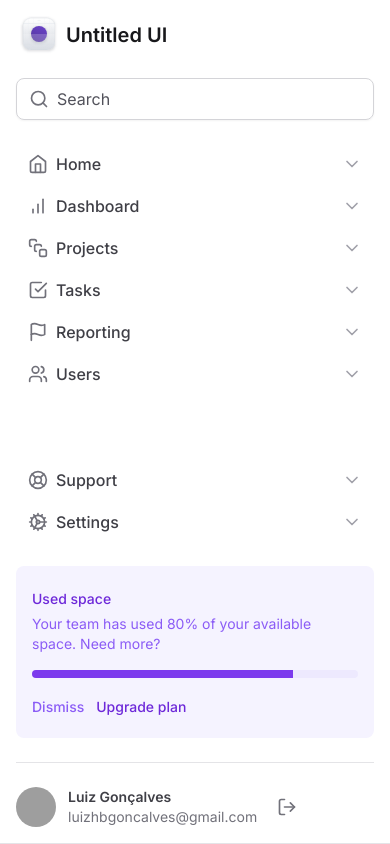
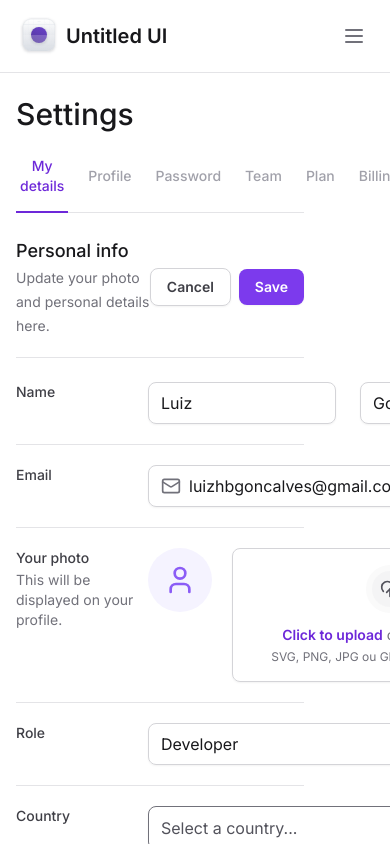
Before and after one commit to luiz21goncalves/ignite-tailwind, a Next.js app: page / in a window 390 px wide. Shown: the top 844 px of the page. Built offline with nearby package versions, Linux system fonts and the light colour scheme; grey boxes are pictures that could not be loaded.

Commit message:
feat: make a sidebar collapsible on mobile devices

```diff
--- a/src/components/Sidebar/index.tsx
+++ b/src/components/Sidebar/index.tsx
@@ -1,5 +1,9 @@
-import { Search } from 'lucide-react'
+'use client'
 
+import * as Collapsible from '@radix-ui/react-collapsible'
+import { Menu, Search } from 'lucide-react'
+
+import { Button } from '../Button'
 import { Input } from '../Form/Input'
 import { Logo } from './Logo'
 import { MainNavigation } from './MainNavigation'
@@ -8,9 +12,20 @@
 
 export function Sidebar() {
   return (
-    <aside className="fixed inset-0 z-20 flex h-screen flex-col gap-6 border-b border-zinc-200 bg-white p-4 lg:right-auto lg:w-80 lg:border-r lg:px-5 lg:py-8">
+    <Collapsible.Root className="fixed left-0 right-0 top-0 z-20 flex flex-col gap-6 border-b border-zinc-200 bg-white p-4 data-[state=open]:bottom-0 lg:right-auto lg:w-80 lg:border-r lg:px-5 lg:py-8 lg:data-[state=closed]:bottom-0">
+      <div className="flex items-center justify-between">
         <Logo />
+        <Collapsible.Trigger asChild className="lg:hidden">
+          <Button variant="ghost">
+            <Menu className="h-6 w-6" />
+          </Button>
+        </Collapsible.Trigger>
+      </div>
 
+      <Collapsible.Content
+        forceMount
+        className="flex flex-1 flex-col gap-6 data-[state=closed]:hidden lg:data-[state=closed]:flex"
+      >
         <Input.Root>
           <Input.Icon>
             <Search className="text-zinc-500" />
@@ -22,6 +37,7 @@
         <UsedSpaceWidget />
         <div className="h-px bg-zinc-200" />
         <Profile />
-    </aside>
+      </Collapsible.Content>
+    </Collapsible.Root>
   )
 }
```
Lines whose indentation alone changed are shown as unchanged.
